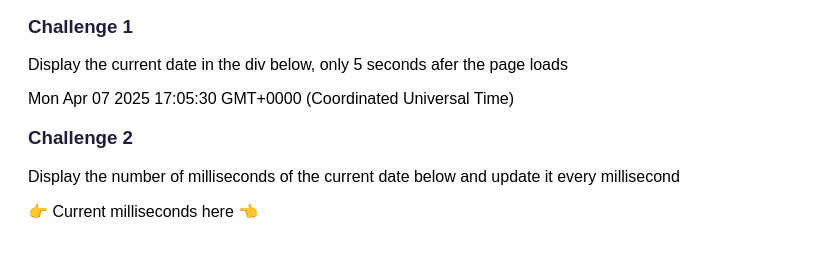
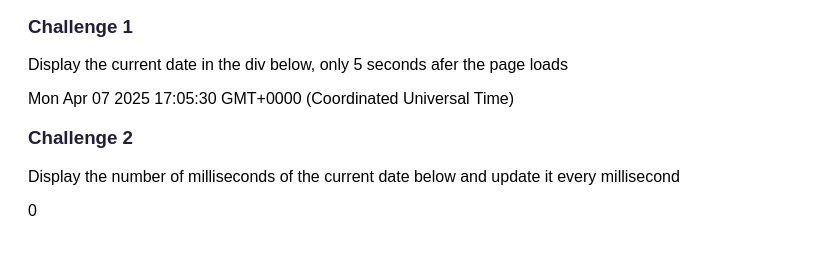
Before and after one commit to ayscd/js-timing-events, a website built with Parcel: page index.html in a window 1280 px wide. Shown: the part 59-316 px from the top of the page, without its empty margins (0-813 px from the left). Built offline with nearby package versions, Linux system fonts and the light colour scheme.

Commit message:
Update 2 -  milliseconds
- extracting information from new Date to display with set Interval

```diff
--- a/index.html
+++ b/index.html
@@ -22,7 +22,7 @@
       Display the number of milliseconds of the current date below and update it
       every millisecond
     </p>
-    <div id="milliseconds">👉 Current milliseconds here 👈</div>
+    <div id="milliseconds"></div>
 
     <script src="src/index.js"></script>
   </body>
--- a/src/index.js
+++ b/src/index.js
@@ -1,6 +1,16 @@
-function displayDate(){
+function displayMilli() {
+    let date = new Date;
+
+    let milli = date.getMilliseconds();
+
+    let milliseconds = document.querySelector("#milliseconds");
+    milliseconds.innerHTML = milli;
+}
+
+function displayDate() {
     let date = document.querySelector("#date")
     date.innerHTML = new Date;
 }
 
 setTimeout(displayDate, 5000);
+setInterval(displayMilli, 1);
```
